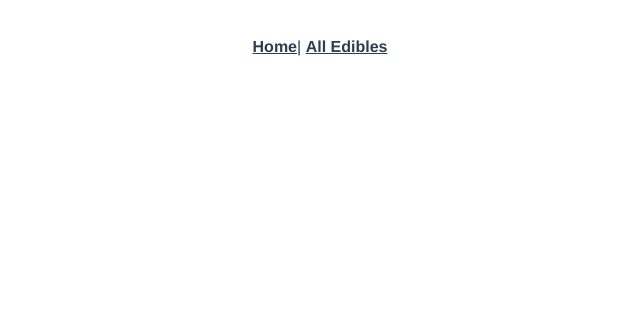
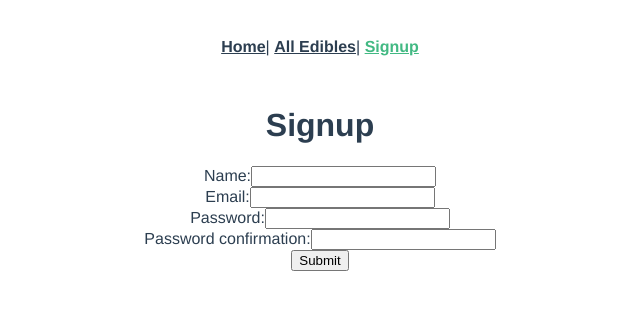
Before and after one commit to neah-carmen/capstone_vue, a Vue app: page /users in a window 1280 px wide. Shown: the top 310 px of the page, without its empty margins (320-960 px from the left). Built offline with nearby package versions, Linux system fonts and the light colour scheme.

Commit message:
Add view (users/Show.vue) and router for user sign up

```diff
--- a/src/App.vue
+++ b/src/App.vue
@@ -2,7 +2,8 @@
   <div id="app">
     <div id="nav">
       <router-link to="/">Home</router-link>|
-      <router-link to="/edibles/">All Edibles</router-link>
+      <router-link to="/edibles/">All Edibles</router-link>|
+      <router-link to="/users">Signup</router-link>
     </div>
     <router-view />
   </div>
--- a/src/router/index.js
+++ b/src/router/index.js
@@ -3,6 +3,7 @@ import VueRouter from "vue-router";
 import Index from "../views/Index.vue";
 import EdiblesIndex from "../views/edibles/Index.vue";
 import EdiblesShow from "../views/edibles/Show.vue";
+import UsersCreate from "../views/users/Show.vue";
 
 Vue.use(VueRouter);
 
@@ -21,6 +22,11 @@ const routes = [
     path: "/edibles/:id",
     name: "edibles-show",
     component: EdiblesShow
+  },
+  {
+    path: "/users/",
+    name: "users-create",
+    component: UsersCreate
   }
 ];
 
--- /dev/null
+++ b/src/views/users/Show.vue
@@ -0,0 +1,63 @@
+<template>
+  <div class="users-create">
+    <div class="container">
+      <form v-on:submit.prevent="submit()">
+        <h1>Signup</h1>
+        <ul>
+          <li class="text-danger" v-for="error in errors">{{ error }}</li>
+        </ul>
+        <div class="form-group">
+          <label>Name:</label>
+          <input type="text" class="form-control" v-model="name" />
+        </div>
+        <div class="form-group">
+          <label>Email:</label>
+          <input type="email" class="form-control" v-model="email" />
+        </div>
+        <div class="form-group">
+          <label>Password:</label>
+          <input type="password" class="form-control" v-model="password" />
+        </div>
+        <div class="form-group">
+          <label>Password confirmation:</label>
+          <input type="password" class="form-control" v-model="passwordConfirmation" />
+        </div>
+        <input type="submit" class="btn btn-primary" value="Submit" />
+      </form>
+    </div>
+  </div>
+</template>
+
+<script>
+import axios from "axios";
+
+export default {
+  data: function() {
+    return {
+      name: "",
+      email: "",
+      password: "",
+      passwordConfirmation: "",
+      errors: []
+    };
+  },
+  methods: {
+    submit: function() {
+      var params = {
+        name: this.name,
+        email: this.email,
+        password: this.password,
+        password_confirmation: this.passwordConfirmation
+      };
+      axios
+        .post("/api/users", params)
+        .then(response => {
+          this.$router.push("/sessions");
+        })
+        .catch(error => {
+          this.errors = error.response.data.errors;
+        });
+    }
+  }
+};
+</script>
```
